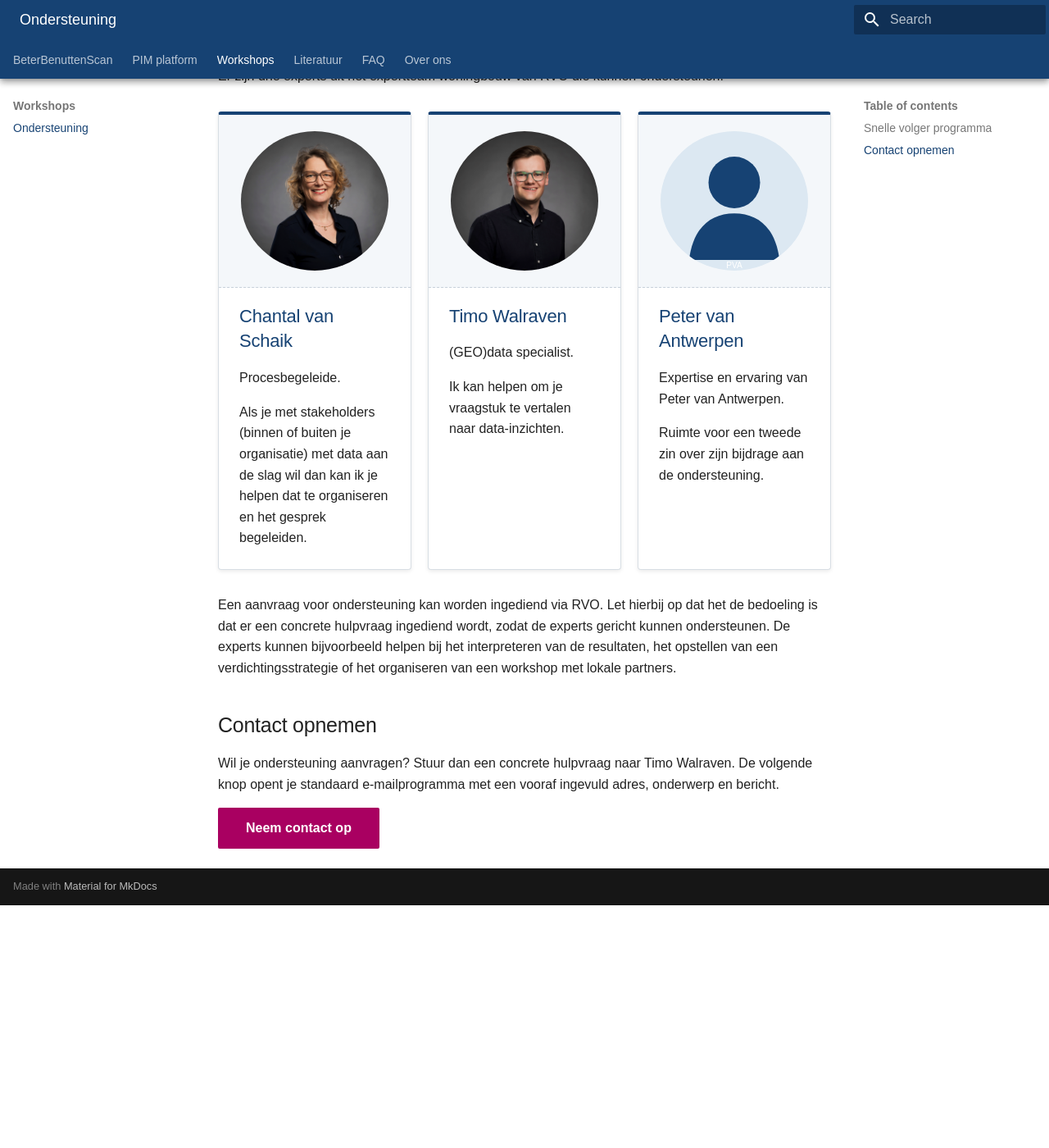
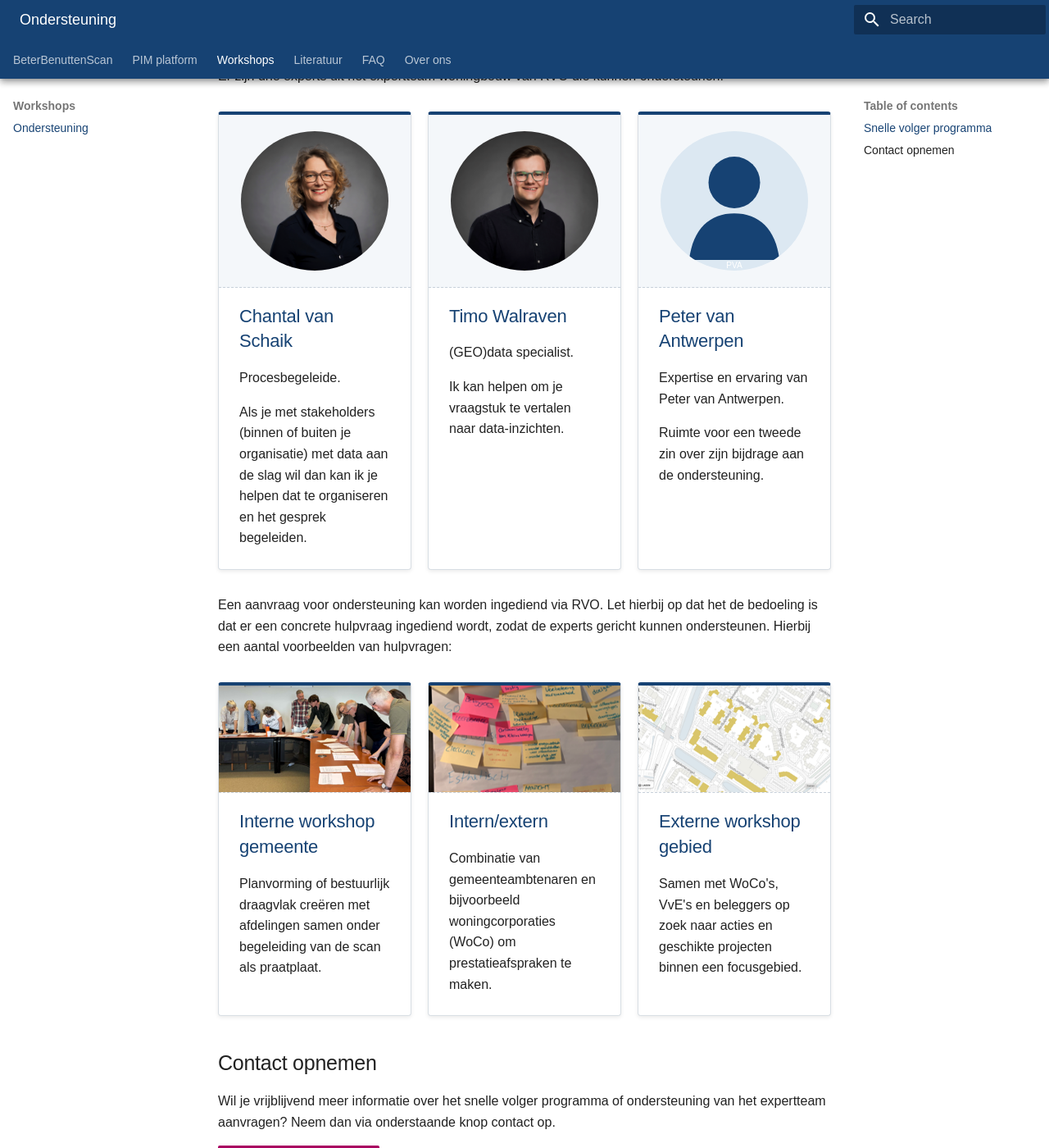
Before and after one commit to RetrofitEuropeGroup/beterbenuttenscan-docs, an MkDocs documentation site: the page built from docs/workshops/ondersteuning.md, in a window 1280 px wide and 1400 px high, scrolled down 357 px. Shown: the whole window at 82% size. Built offline with MkDocs 1.6.1 and Material for MkDocs 9.7.7, drawn with Linux system fonts in a browser that asks for light colours; some web fonts are replaced; before the commit the page ends 1461 px from its top, so only the background shows below that.

Commit message:
Add workshop examples to support page
Extend the workshop support page with example help requests shown as three visual workshop cards, and add the accompanying CSS for the responsive card grid. This also updates the contact copy to invite both information requests and expert support.

```diff
--- a/docs/stylesheets/bzk.css
+++ b/docs/stylesheets/bzk.css
@@ -154,6 +154,44 @@
   margin-bottom: 0;
 }
 
+.workshop-voorbeelden-grid {
+  display: grid;
+  grid-template-columns: repeat(3, minmax(0, 1fr));
+  gap: 1rem;
+  margin: 1.5rem 0;
+}
+
+.workshop-kaart {
+  overflow: hidden;
+  border: 1px solid #d8dee4;
+  border-top: 4px solid #164273;
+  border-radius: 4px;
+  background: #fff;
+  box-shadow: 0 2px 5px rgb(0 0 0 / 8%);
+}
+
+.workshop-kaart > img {
+  display: block;
+  width: 100%;
+  aspect-ratio: 16 / 9;
+  object-fit: cover;
+  border-bottom: 1px dashed #c7d0da;
+}
+
+.workshop-kaart-inhoud {
+  padding: 1rem 1.25rem 1.25rem;
+}
+
+.workshop-kaart-inhoud h2 {
+  margin-top: 0;
+  color: #164273;
+  font-size: 1.1rem;
+}
+
+.workshop-kaart-inhoud p:last-child {
+  margin-bottom: 0;
+}
+
 .consortium-grid {
   display: grid;
   grid-template-columns: 1fr;
@@ -229,6 +267,10 @@
     grid-template-columns: 1fr;
   }
 
+  .workshop-voorbeelden-grid {
+    grid-template-columns: 1fr;
+  }
+
   .consortium-tegel {
     flex-direction: column;
     border-left: 1px solid #d8dee4;
--- a/docs/workshops/ondersteuning.md
+++ b/docs/workshops/ondersteuning.md
@@ -44,10 +44,39 @@ Er zijn drie experts uit het expertteam woningbouw van RVO die kunnen ondersteun
 
 </div>
 
-Een aanvraag voor ondersteuning kan worden ingediend via RVO. Let hierbij op dat het de bedoeling is dat er een concrete hulpvraag ingediend wordt, zodat de experts gericht kunnen ondersteunen. De experts kunnen bijvoorbeeld helpen bij het interpreteren van de resultaten, het opstellen van een verdichtingsstrategie of het organiseren van een workshop met lokale partners.
+Een aanvraag voor ondersteuning kan worden ingediend via RVO. Let hierbij op dat het de bedoeling is dat er een concrete hulpvraag ingediend wordt, zodat de experts gericht kunnen ondersteunen. Hierbij een aantal voorbeelden van hulpvragen:
+
+<div class="workshop-voorbeelden-grid">
+
+<article class="workshop-kaart">
+  <img src="../assets/interneworkshop.png" alt="Interne workshop bij een gemeente">
+  <div class="workshop-kaart-inhoud">
+    <h2>Interne workshop gemeente</h2>
+    <p>Planvorming of bestuurlijk draagvlak creëren met afdelingen samen onder begeleiding van de scan als praatplaat.</p>
+  </div>
+</article>
+
+<article class="workshop-kaart">
+  <img src="../assets/gemengdeworkshop.png" alt="Workshop met interne en externe deelnemers">
+  <div class="workshop-kaart-inhoud">
+    <h2>Intern/extern</h2>
+    <p>Combinatie van gemeenteambtenaren en bijvoorbeeld woningcorporaties (WoCo) om prestatieafspraken te maken.</p>
+  </div>
+</article>
+
+<article class="workshop-kaart">
+  <img src="../assets/externeworkshop.png" alt="Externe workshop in een gebied">
+  <div class="workshop-kaart-inhoud">
+    <h2>Externe workshop gebied</h2>
+    <p>Samen met WoCo's, VvE's en beleggers op zoek naar acties en geschikte projecten binnen een focusgebied.</p>
+  </div>
+</article>
+
+</div>
+
 
 ## Contact opnemen
 
-Wil je ondersteuning aanvragen? Stuur dan een concrete hulpvraag naar Timo Walraven. De volgende knop opent je standaard e-mailprogramma met een vooraf ingevuld adres, onderwerp en bericht.
+Wil je vrijblijvend meer informatie over het snelle volger programma of ondersteuning van het expertteam aanvragen? Neem dan via onderstaande knop contact op.
 
 <a class="md-button md-button--primary" href="mailto:timo.walraven@hu.nl?subject=Aanvraag%20ondersteuning%20Beter%20Benutten%20Scan&amp;body=Beste%20Timo%2C%0D%0A%0D%0AIk%20wil%20graag%20ondersteuning%20aanvragen%20bij%20het%20gebruik%20van%20de%20Beter%20Benutten%20Scan.%0D%0A%0D%0AMijn%20concrete%20hulpvraag%3A%0D%0A%5BBeschrijf%20hier%20je%20concrete%20hulpvraag%5D%0D%0A%0D%0AGewenste%20ondersteuning%3A%0D%0A%5BBeschrijf%20hier%20welke%20ondersteuning%20je%20wenst%2C%20bijvoorbeeld%20het%20interpreteren%20van%20resultaten%2C%20een%20verdichtingsstrategie%20of%20een%20workshop%5D%0D%0A%0D%0AGemeente%2Forganisatie%3A%0D%0ANaam%3A%0D%0ATelefoonnummer%3A%0D%0A%0D%0AMet%20vriendelijke%20groet%2C%0D%0A%5BNaam%5D">Neem contact op</a>
```
Also changed, not shown: docs/workshops/assets/externeworkshop.png (added), docs/workshops/assets/gemengdeworkshop.png (added), docs/workshops/assets/interneworkshop.png (added).
